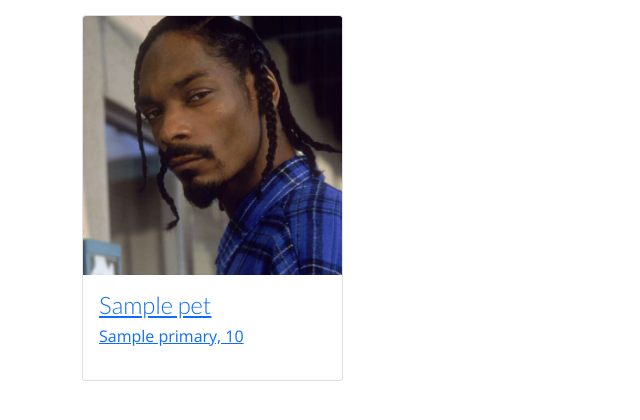
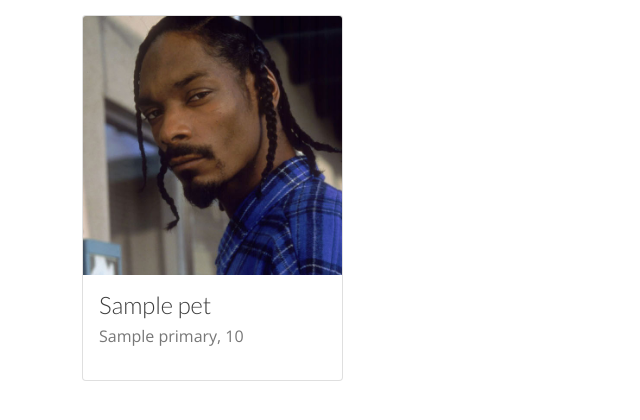
Before and after one commit to melmai/pixapets, a Flask app: template templates/pets.html in a window 1280 px wide. Shown: the part 296-716 px from the top of the page, without its empty margins (0-640 px from the left). Run offline with Flask 3, Linux system fonts and the light colour scheme; tables that the repository leaves empty hold one stand-in row (values such as "Sample post"); the template is opened without the code that fills it: values that come from a table or form of the project are taken from there, most other values are stand-ins (such as "Sample title", 1, 10 or a date in 2020).

Commit message:
fixed card text decoration, added shadow effect to cards on hover

```diff
--- a/static/css/card.css
+++ b/static/css/card.css
@@ -3,3 +3,15 @@
     object-fit: cover;
     overflow: hidden;
 }
+
+.card-name {
+    color: var(--primary-text);
+}
+
+.card-description {
+    color: var(--secondary-text);
+}
+
+.card:hover {
+    box-shadow: 0 4px 8px 0 rgba(0, 0, 0, 0.2), 0 6px 20px 0 rgba(0, 0, 0, 0.19);
+}
--- a/templates/pets.html
+++ b/templates/pets.html
@@ -45,7 +45,7 @@
 <div class="row row-cols-1 row-cols-xs-1 row-cols-sm-2 row-cols-md-3 row-cols-lg-4 g-4">
     {% for pet in pets %}
     <div class="col">
-        <a href="/pet/{{ pet['id'] }}">
+        <a href="/pet/{{ pet['id'] }}" class="text-decoration-none">
             <div class="card h-100">
                 <div class="image-container">
                     {% if pet.primary_photo_cropped.medium  %}
@@ -55,8 +55,8 @@
                     {% endif %}
                 </div>
                 <div class="card-body">
-                    <h2 class="card-title h4">{{ pet.name }}</h2>
-                    <p class="card-subtitle mb-3">{{ pet.breeds.primary }}, {{ pet.age }}</p>
+                    <h2 class="card-title h4 card-name">{{ pet.name }}</h2>
+                    <p class="card-subtitle mb-3 card-description">{{ pet.breeds.primary }}, {{ pet.age }}</p>
                 </div>
             </div>
         </a>
```
Also changed, not shown: token.json (+1 -1 lines).
